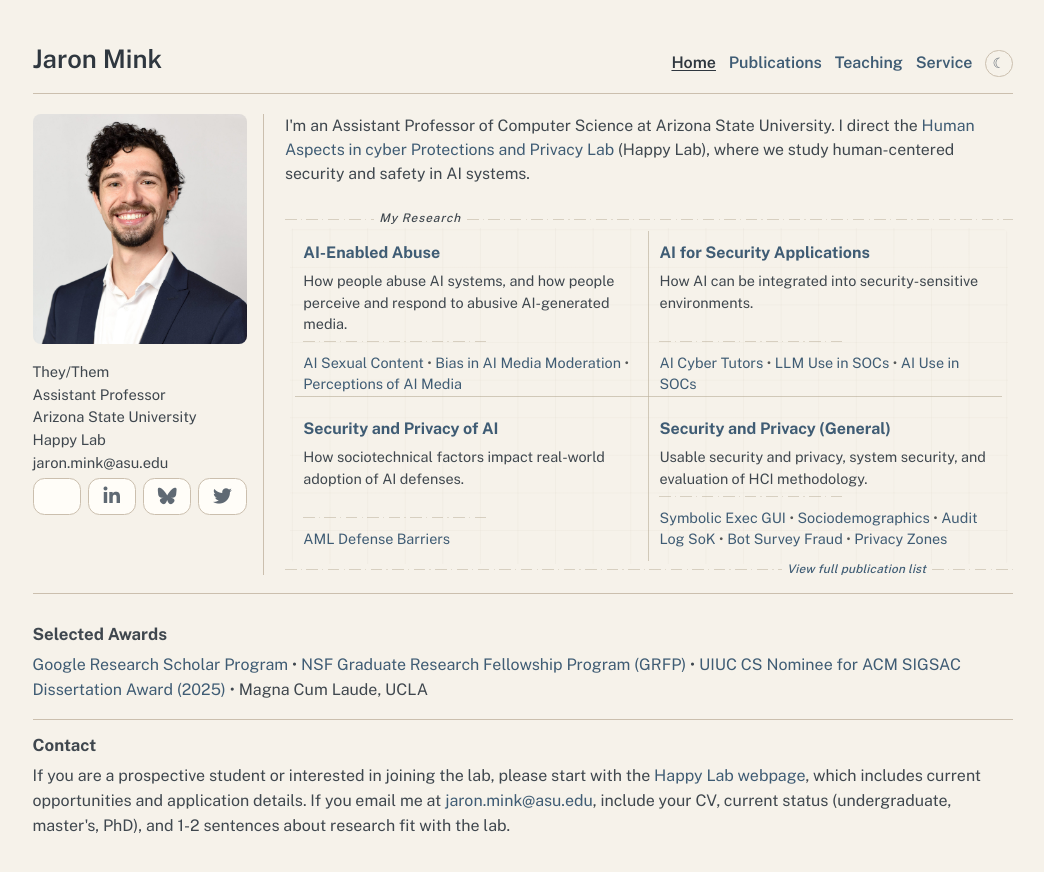
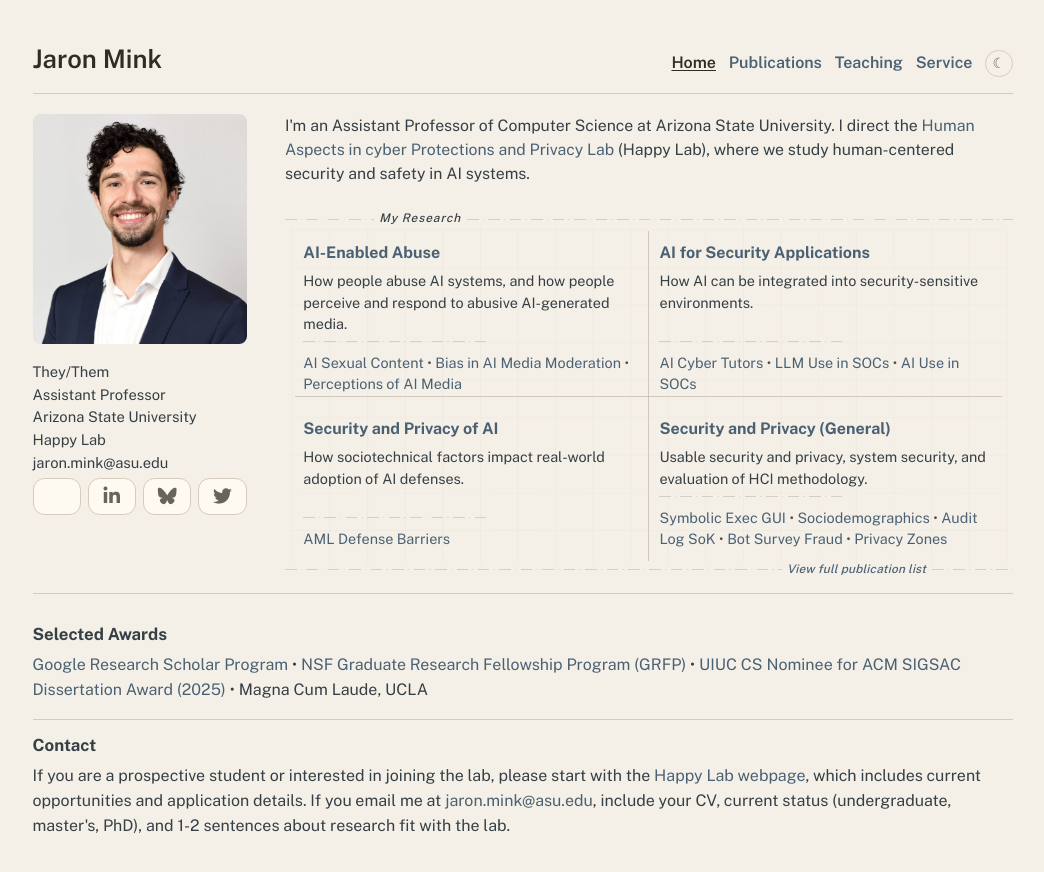
Before and after one commit to JaronMink/personal-website, a Jekyll site: the page built from index.md, in a window 1280 px wide. Shown: the top 872 px of the page, without its empty margins (110-1154 px from the left). Built offline with Jekyll 4.4.1, drawn with Linux system fonts in a browser that asks for light colours; some web fonts are replaced.

Commit message:
Refine paper palette and add FACT poster

```diff
--- a/_data/links.yml
+++ b/_data/links.yml
@@ -32,6 +32,7 @@ mdi_response_nist_ai_rmf_web: https://mdi.georgetown.edu/news/formal-response-md
 # Papers
 tompkins_arxiv26_pdf: https://arxiv.org/abs/2602.17448
 mink_arxiv26_pdf: https://arxiv.org/abs/2601.21028
+mink_factt_26_poster: /assets/pdf/posters/ai-generated-sexual-content_factt26_poster.pdf
 nath_arxiv26_pdf: https://arxiv.org/abs/2604.09998
 li_chi_26_pdf: /assets/pdf/papers/i-can-se-clearly_chi26.pdf
 wei_usenix_24_pdf: /assets/pdf/papers/sociodemographic-solk_usenix24.pdf
--- a/_data/publications.yml
+++ b/_data/publications.yml
@@ -39,6 +39,9 @@
   - label: PDF
     url_key: mink_arxiv26_pdf
     style: primary
+  - label: Poster
+    url_key: mink_factt_26_poster
+    style: info
 - id: pub-i-can-se-clearly-2026
   year: 2026
   date: '2026-04-13'
--- a/_includes/scripts/theme-init.html
+++ b/_includes/scripts/theme-init.html
@@ -1,7 +1,7 @@
 <style>
   :root {
-    background-color: #f6f2ea;
-    color: #3f474e;
+    background-color: #f5f0e7;
+    color: #353f46;
     color-scheme: light;
   }
 
@@ -14,8 +14,8 @@
   }
 
   html[data-theme='light'] {
-    background-color: #f6f2ea;
-    color: #3f474e;
+    background-color: #f5f0e7;
+    color: #353f46;
     color-scheme: light;
   }
 
--- a/_sass/minimal-light.scss
+++ b/_sass/minimal-light.scss
@@ -76,22 +76,22 @@ $palettes: (
   ),
   "new": (
     light: (
-      bg: #f6f2ea,
-      surface: #fffdf8,
-      text: #3f474e,
-      muted: #5f6973,
-      heading: #2f373f,
-      link: #3f5c74,
-      link-hover: #2f495f,
-      border: #cbbfae,
-      accent: #f1ece2,
-      icon-bg: #3b454f,
-      icon-bg-hover: #2f3842,
-      map-wash: #efe6d6,
-      map-ink: #504e48,
-      map-rule: #aa9d84,
-      map-smudge: #e6dbc5,
-      map-speck: rgba(80, 78, 72, 0.11)
+      bg: #f5f0e7,
+      surface: #fffaf1,
+      text: #353f46,
+      muted: #68635d,
+      heading: #2f2b26,
+      link: #4a6174,
+      link-hover: #344b5e,
+      border: #d5cabb,
+      accent: #ebe4d8,
+      icon-bg: #3d3934,
+      icon-bg-hover: #2f2b27,
+      map-wash: #ece3d6,
+      map-ink: #4b4540,
+      map-rule: #a99f91,
+      map-smudge: #ded2c1,
+      map-speck: rgba(56, 61, 66, 0.1)
     ),
     dark: (
       bg: #1d1b19,
@@ -2093,18 +2093,6 @@ td {
   min-width: 0;
 }
 
-.home-main::before {
-  content: "";
-  position: absolute;
-  top: 0;
-  bottom: 0;
-  left: -1.4rem;
-  width: 1px;
-  background-color: var(--border);
-  transition: background-color var(--theme-fade-duration) ease;
-  pointer-events: none;
-}
-
 .home-identity-details {
   min-width: 0;
 }
@@ -2569,10 +2557,6 @@ td {
     gap: 0.8rem;
     align-items: center;
     text-align: left;
-  }
-
-  .home-main::before {
-    content: none;
   }
 
   .home-lead {
```
Also changed, not shown: 1 other file.
